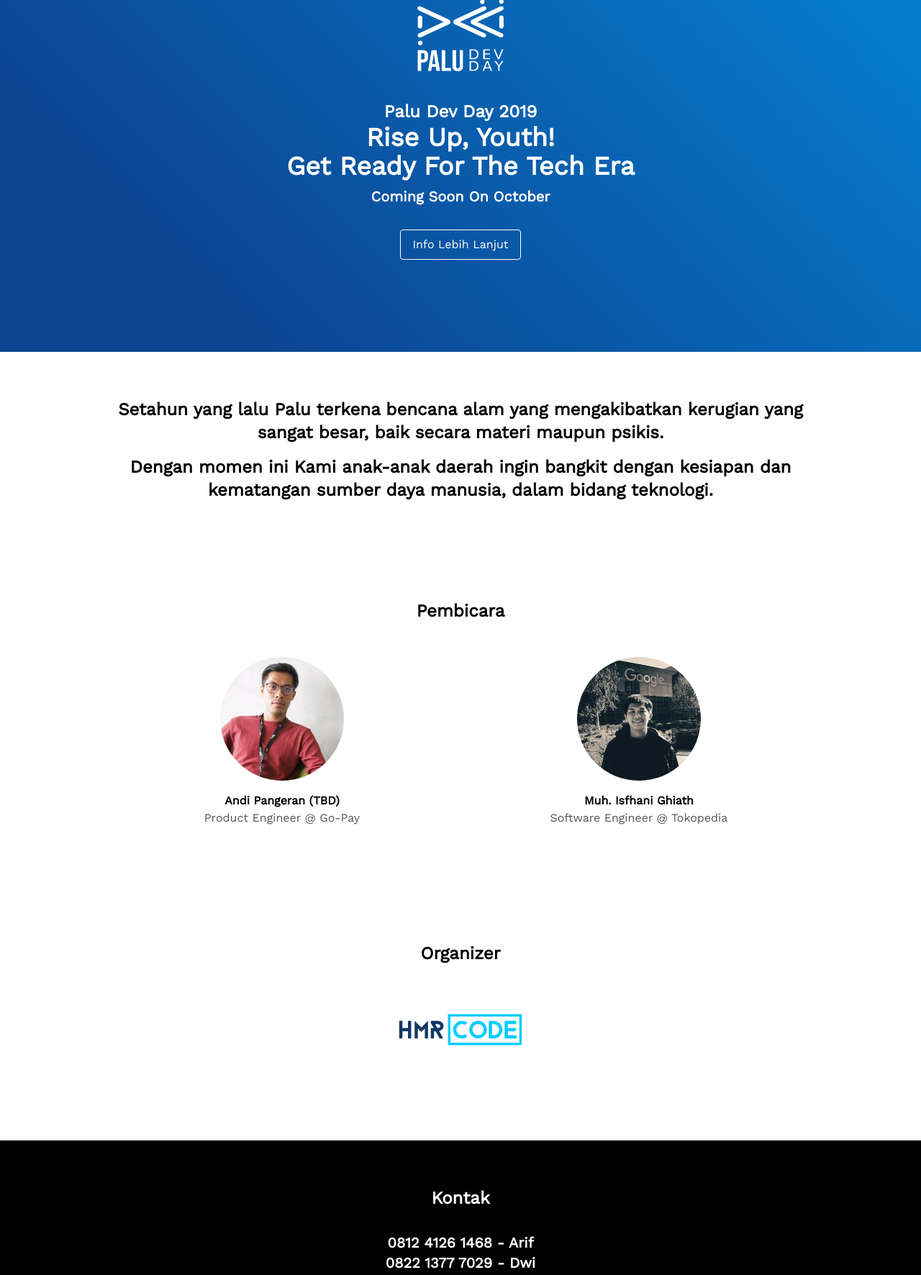
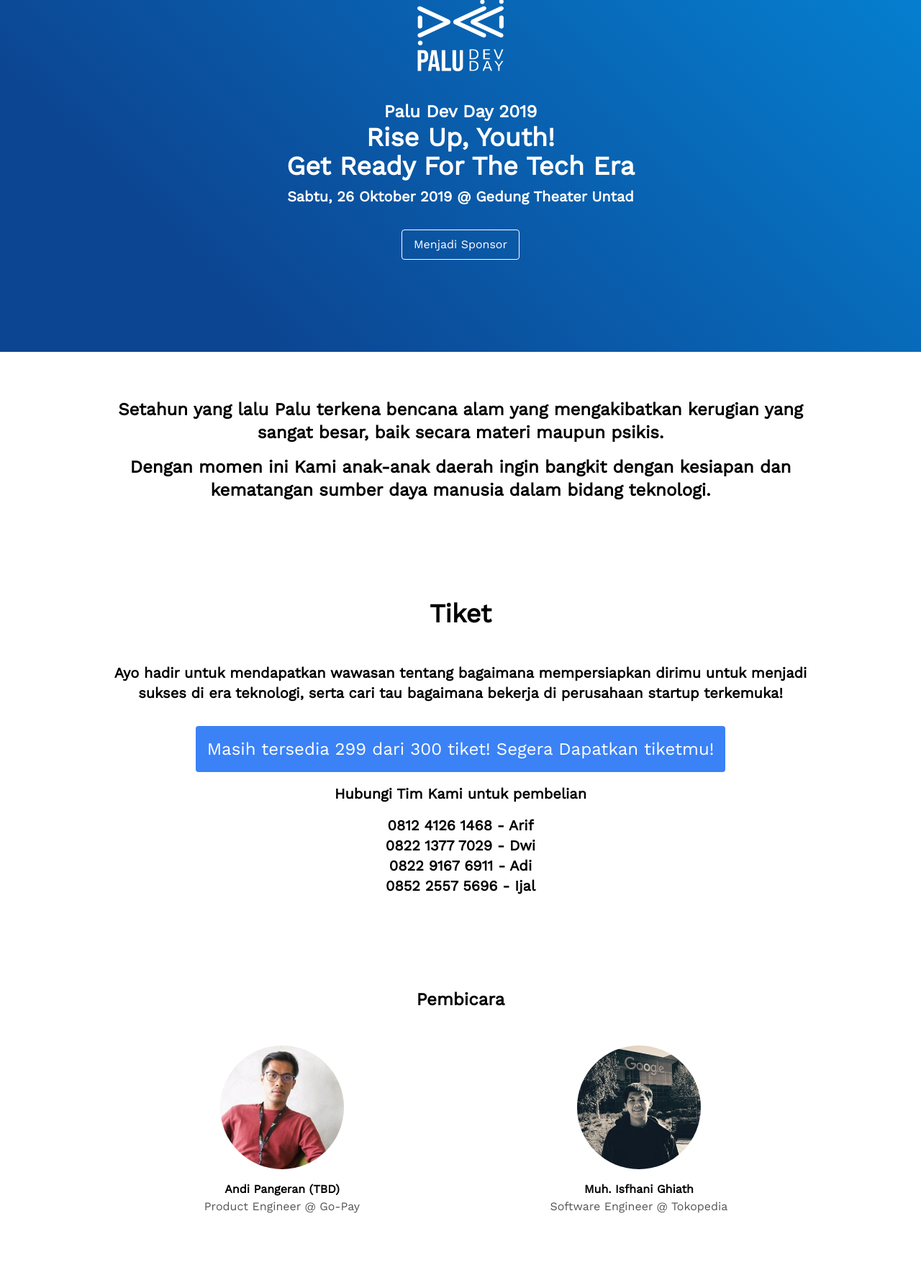
Before and after one commit to eezhal92/paludevday2019, a Node server app: page / in a window 1280 px wide. Shown: the part 129-1901 px from the top of the page at 72% size. Run offline with Node 20, Linux system fonts and the light colour scheme; tables that the repository leaves empty hold one stand-in row (values such as "Sample post"); some libraries are stand-ins or nearby versions.

Commit message:
update landing page

```diff
--- a/src/app.js
+++ b/src/app.js
@@ -8,6 +8,7 @@
 import flash from 'connect-flash';
 
 import routes from './routes';
+import * as orderService from './services/order';
 import { localStrategyHandler, serializeUser, deserializeUser } from './auth-strategy';
 
 const app = express();
@@ -30,8 +31,10 @@
 passport.serializeUser(serializeUser);
 passport.deserializeUser(deserializeUser);
 
-app.get('/', (request, response) => {
-  response.render('index');
+app.get('/', async (request, response) => {
+  const stats = await orderService.stats();
+  const remainingTicket = 300 - stats.paid;
+  response.render('index', { remainingTicket });
 });
 
 app.use(routes);
--- a/src/views/index.ejs
+++ b/src/views/index.ejs
@@ -25,6 +25,11 @@
   .hammercode-logo {
     width: 220px;
     height: 180px;
+  }
+
+  .tokped-logo {
+    width: 180px;
+    height: 48px;
   }
 
   .circle {
@@ -78,11 +83,10 @@
           <span class="text-4xl">Rise Up, Youth!</span><br>
           <span class="text-4xl">Get Ready For The Tech Era</span>
         </h1>
-        <!-- <p class="text-xl font-bold">Sabtu, 26 Oktober 2019 @ Gedung Theater Untad</p> -->
-        <p class="text-xl mb-8 font-bold">Coming Soon On October</p>
+        <p class="text-xl mb-8 font-bold">Sabtu, 26 Oktober 2019 @ Gedung Theater Untad</p>
 
-        <a target="_blank" rel="noopener" href="https://api.whatsapp.com/send?phone=6282291676911&text=Tanya%20paludevday2019" class="inline-block cursor-pointer px-4 py-2 border border-white text-white rounded">
-          Info Lebih Lanjut
+        <a target="_blank" rel="noopener" href="https://api.whatsapp.com/send?phone=6285225575696&text=halo%20kami%20ingin%20jadi%20sponsor%20paludevday2019" class="inline-block cursor-pointer px-4 py-2 border border-white text-white rounded">
+          Menjadi Sponsor
         </a>
 
       </div>
@@ -92,7 +96,28 @@
   <section id="opening" class="section-spacing">
     <div class="container mx-auto text-center">
       <p class="font-bold text-2xl mb-4">Setahun yang lalu Palu terkena bencana alam yang mengakibatkan kerugian yang sangat besar, baik secara materi maupun psikis.<p>
-      <p class="font-bold text-2xl mb-2"> Dengan momen ini Kami anak-anak daerah ingin bangkit dengan kesiapan dan kematangan sumber daya manusia, dalam bidang teknologi.</p>
+      <p class="font-bold text-2xl mb-2"> Dengan momen ini Kami anak-anak daerah ingin bangkit dengan kesiapan dan kematangan sumber daya manusia dalam bidang teknologi.</p>
+    </div>
+  </section>
+
+  <section id="tiket" class="section-spacing">
+
+    <div class="container mx-auto">
+      <h2 class="text-center font-bold text-4xl mb-12">Tiket</h2>
+
+      <p class="text-xl mb-4 text-center font-bold">Ayo hadir untuk mendapatkan wawasan tentang bagaimana mempersiapkan dirimu untuk menjadi sukses di era teknologi, serta cari tau bagaimana bekerja di perusahaan startup terkemuka!</p>
+
+      <div class="text-center mt-8 mb-4">
+        <span class="inline-block text-2xl p-4 rounded bg-blue-500 text-white text-center">Masih tersedia <%= remainingTicket %> dari 300 tiket! Segera Dapatkan tiketmu!</span>
+      </div>
+
+      <p class="text-xl mb-4 text-center font-bold">Hubungi Tim Kami untuk pembelian</p>
+      <ul class="text-xl font-bold text-center">
+        <li><a rel="noopener" target="_blank" href="https://api.whatsapp.com/send?phone=6281241261468&text=Tanya%20paludevday2019">0812 4126 1468 - Arif</a></li>
+        <li><a rel="noopener" target="_blank" href="https://api.whatsapp.com/send?phone=6282213777029&text=Tanya%20paludevday2019">0822 1377 7029 - Dwi</a></li>
+        <li><a rel="noopener" target="_blank" href="https://api.whatsapp.com/send?phone=6282291676911&text=Tanya%20paludevday2019">0822 9167 6911 - Adi</a></li>
+        <li><a rel="noopener" target="_blank" href="https://api.whatsapp.com/send?phone=6285225575696&text=Tanya%20paludevday2019">0852 2557 5696 - Ijal</a></li>
+      </ul>
     </div>
   </section>
 
@@ -117,6 +142,38 @@
 
   </section>
 
+  <section id="sponsors" class="section-spacing">
+    <div class="container mx-auto mb-8">
+      <div class="text-center">
+        <h2 class=" font-bold text-2xl mb-4">Platinum Sponsors</h2>
+      </div>
+
+      <div class="text-center">
+        <p class="text-gray-600 p-8 text-4xl">Your Company Logo</p>
+      </div>
+    </div>
+
+    <div class="container mx-auto mb-8">
+      <div class="text-center">
+        <h2 class=" font-bold text-2xl mb-4">Gold Sponsors</h2>
+      </div>
+
+      <div class="text-center">
+        <p class="text-gray-600 p-8 text-2xl">Your Company Logo</p>
+      </div>
+    </div>
+
+    <div class="container mx-auto">
+      <div class="text-center">
+        <h2 class=" font-bold text-2xl mb-4">Supported By</h2>
+      </div>
+
+      <div>
+        <a target="_blank" rel="noopener" href="https://tokopedia.com?source_utm=paludevday"><img src="https://ecs7.tokopedia.net/microsite-production/brand-asset/dlc/logo/hires-tokopedia-logo.png" class="mx-auto tokped-logo" alt="tokopedia logo"></a>
+      </div>
+    </div>
+  </section>
+
   <section id="organizer" class="section-spacing">
     <div class="container mx-auto">
       <div class="text-center">
@@ -125,6 +182,16 @@
 
       <div>
         <a target="_blank" rel="noopener" href="https://www.facebook.com/groups/695578487303771/"><img src="/img/hammercode-logo-1.svg" class="mx-auto hammercode-logo" alt="hammercode logo"></a>
+      </div>
+    </div>
+  </section>
+
+  <section class="section-spacing">
+    <div class="container mx-auto">
+      <div class="text-center">
+        <a target="_blank" rel="noopener" href="https://api.whatsapp.com/send?phone=6285225575696&text=halo%20kami%20ingin%20jadi%20sponsor%20paludevday2019" class="inline-block cursor-pointer px-8 py-4 text-2xl border border-blue-500 bg-blue-500 text-white rounded">
+          Menjadi Sponsor
+        </a>
       </div>
     </div>
   </section>
```
